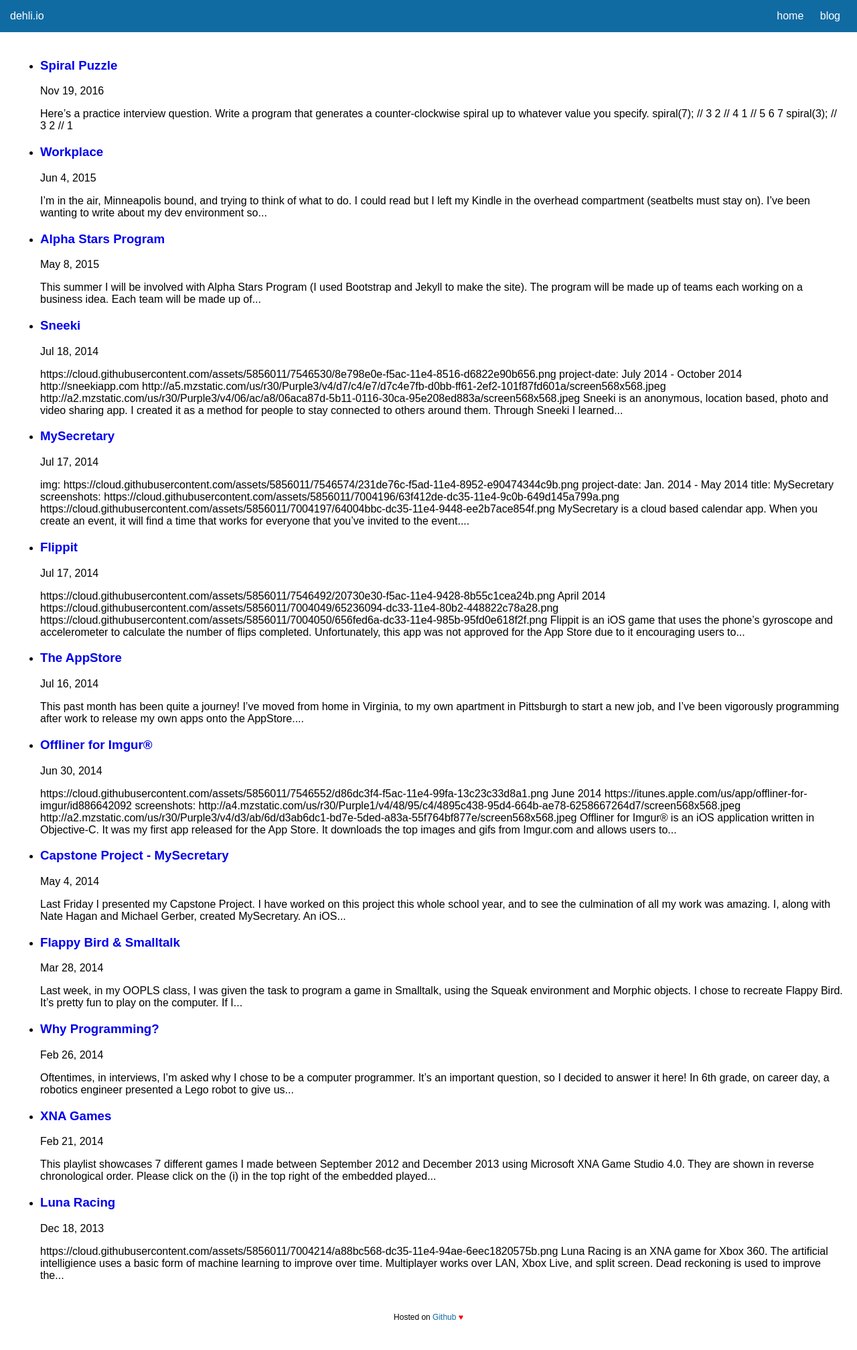
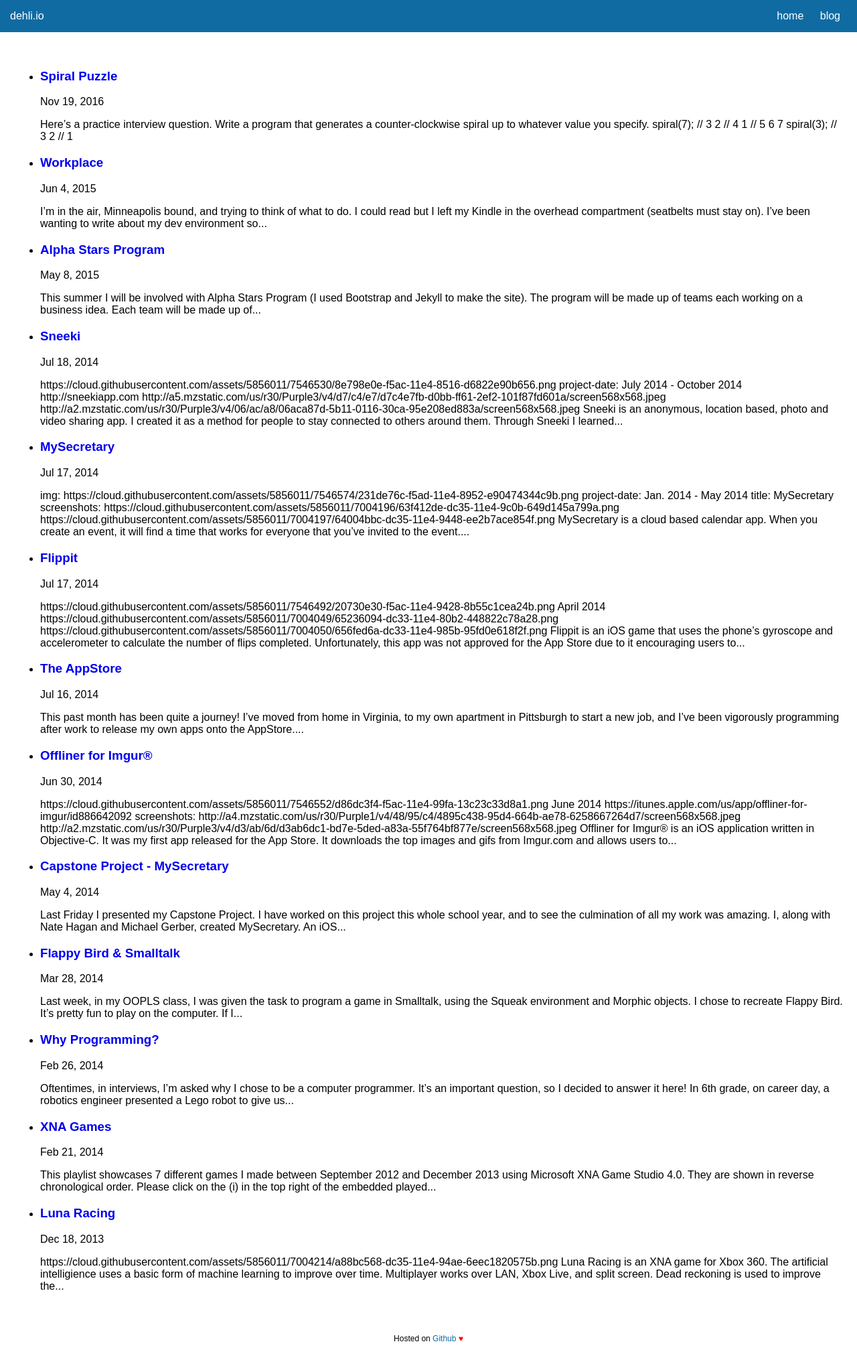
Before and after one commit to Dehli/dehli.github.io, a Jekyll site: the page built from pages/blog.html, in a window 1280 px wide. Shown: the whole page at 67% size. Built offline with Jekyll 4.4.1, drawn with Linux system fonts in a browser that asks for light colours; nearby versions of some CDN libraries; before the commit the page ends 1983 px from its top, so only the background shows below that.

Commit message:
More styling improvements

```diff
--- a/_sass/_index.scss
+++ b/_sass/_index.scss
@@ -2,10 +2,11 @@
     display: flex;
     align-items: center;
     flex-direction: column;
-    margin: 30px;
+    justify-content: center;
+    flex-grow: 1;
 
     .welcome-card {
-        background-color: $color-red;
+        background-color: $color-primary;
         border: solid 1px $color-primary;
         overflow: hidden;
         border-radius: 6px;
--- a/pages/blog.html
+++ b/pages/blog.html
@@ -4,8 +4,7 @@
 permalink: /blog/
 ---
 
-<div class="container">
-  <ul class="list-unstyled">
+<ul>
     {% for post in site.posts %}
     <li>
         <h3>
@@ -16,4 +15,3 @@
     </li>
     {% endfor %}
 </ul>
-</div>
--- a/styles/main.scss
+++ b/styles/main.scss
@@ -12,6 +12,7 @@
     min-height: 100vh;
 
     .content {
+        display: flex;
         flex-grow: 1;
         padding: 20px;
     }
```
Lines whose indentation alone changed are shown as unchanged.
